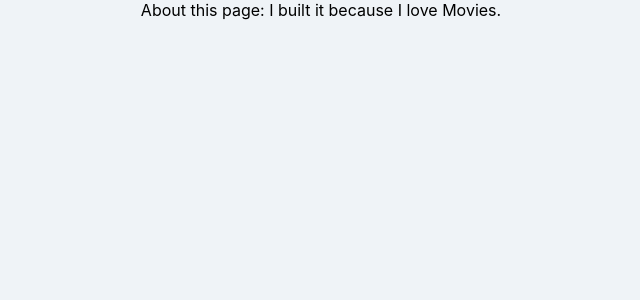
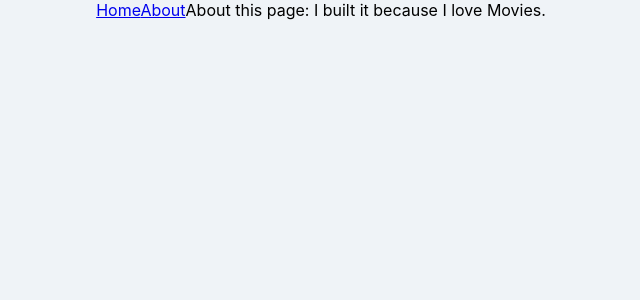
Before and after one commit to kimsangyeon/react-web-service, a React (Create React App) app: page /#/about in a window 1280 px wide. Shown: the top 300 px of the page, without its empty margins (319-959 px from the left). Built offline with nearby package versions, Linux system fonts and the light colour scheme.

Commit message:
#6.2 Building the Navigation

```diff
--- a/src/App.js
+++ b/src/App.js
@@ -2,10 +2,12 @@ import React from 'react';
 import { HashRouter, Route } from 'react-router-dom';
 import Home from './routes/Home';
 import About from './routes/About';
+import Navigation from './components/Navigation';
 
 const App = () => {
   return (
     <HashRouter>
+      <Navigation />
       <Route path="/" exact={true} component={Home} />
       <Route path="/about" component={About} />
     </HashRouter>
--- /dev/null
+++ b/src/components/Navigation.js
@@ -0,0 +1,13 @@
+import React from 'react';
+import { Link } from 'react-router-dom';
+
+const Navigation = () => {
+  return (
+    <div>
+      <Link to="/">Home</Link>
+      <Link to="/about">About</Link>
+    </div>
+  );
+};
+
+export default Navigation;
```
Also changed, not shown: src/components/Navigation.css (added).
